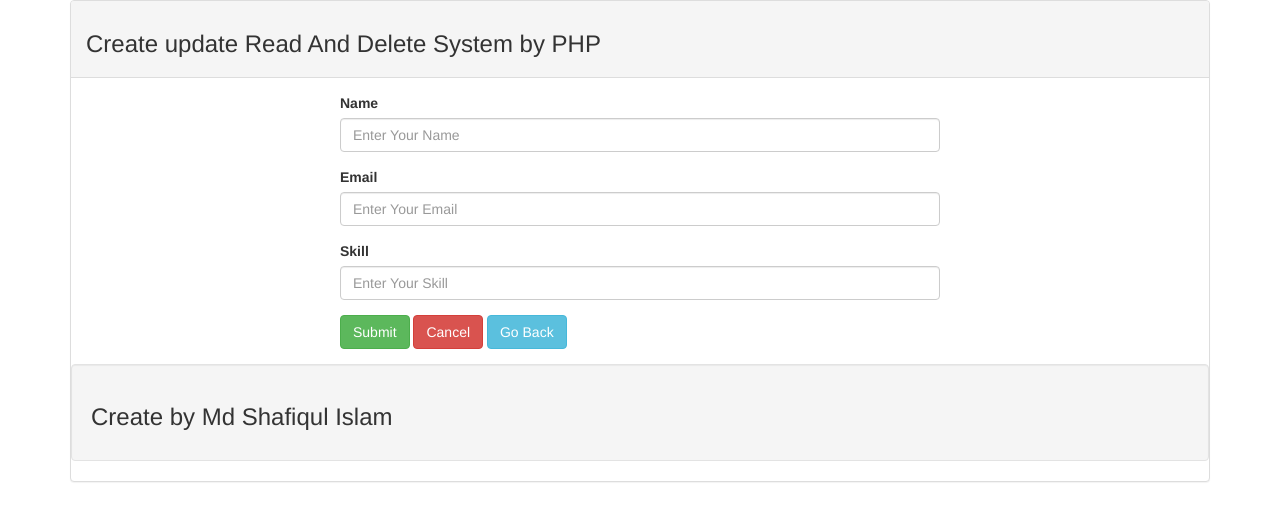
After one commit to shafikcmt/CRUD-with-PHP-OOP-and-MySQLi, a PHP site: page /create.php in a window 1280 px wide. The commit adds this page. Shown: the top 521 px of the page. Run offline with PHP 8.4, Linux system fonts and the light colour scheme.

Commit message:
Create page Design

```diff
--- /dev/null
+++ b/create.php
@@ -0,0 +1,31 @@
+<?php
+include 'header.php';
+?>
+
+            <div class="panel-body">
+           <div style="width:600px; margin:0 auto;">
+
+            <form action="" method="post">
+                <div class="form-group">
+                     <label for="name">Name</label>
+                     <input placeholder="Enter Your Name" type="text" name="name" class="form-control">
+                 </div>
+                 <div class="form-group">
+                     <label for="email">Email</label>
+                     <input placeholder="Enter Your Email" type="text" name="email" class="form-control">
+                 </div>
+                 <div class="form-group">
+                     <label for="password">Skill</label>
+                     <input placeholder="Enter Your Skill" type="text" name="skill" class="form-control">
+                 </div>
+                 <button class="btn btn-success" name="submit" type="submit">Submit</button>
+                 <input class="btn btn-danger" type="reset" name="" value="Cancel">
+                 <a class="btn btn-info" href="index.php">Go Back</a>
+              </form>
+
+              </div>
+       </div>
+
+<?php
+include 'footer.php';
+?>
```
Also changed, not shown: index.php (+1 -7 lines).
